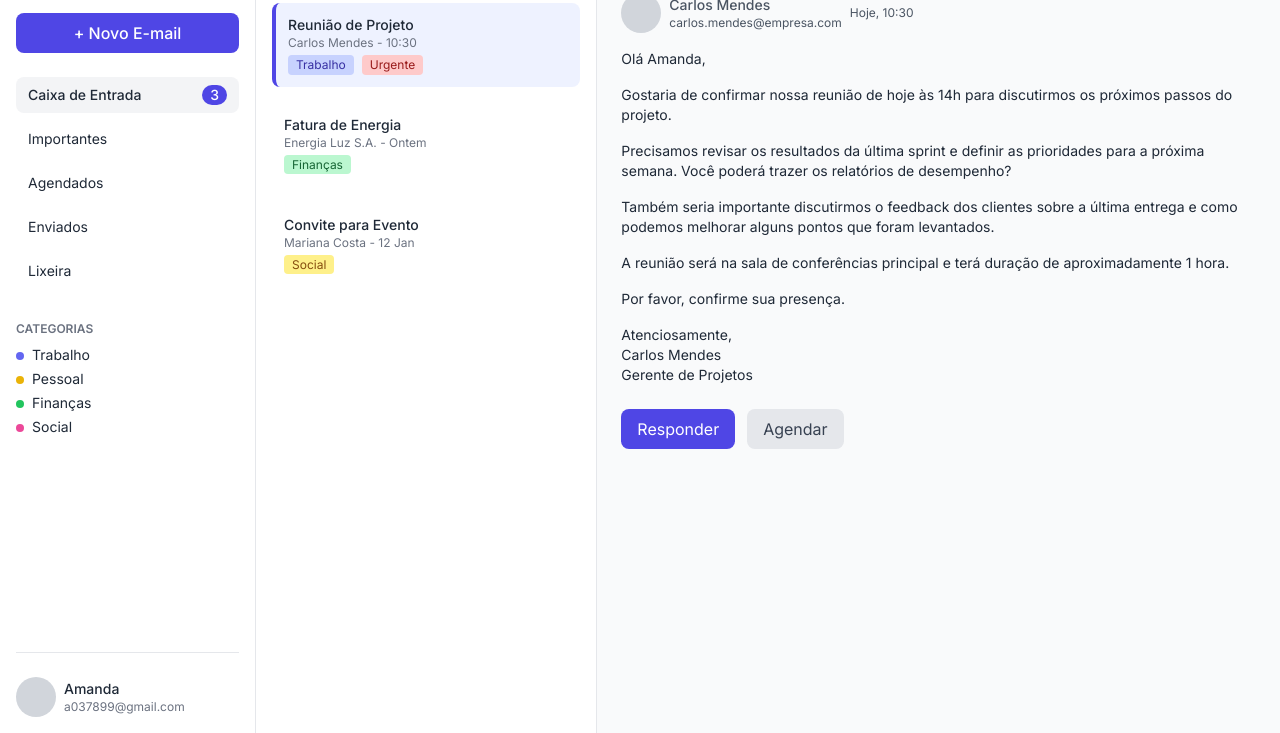
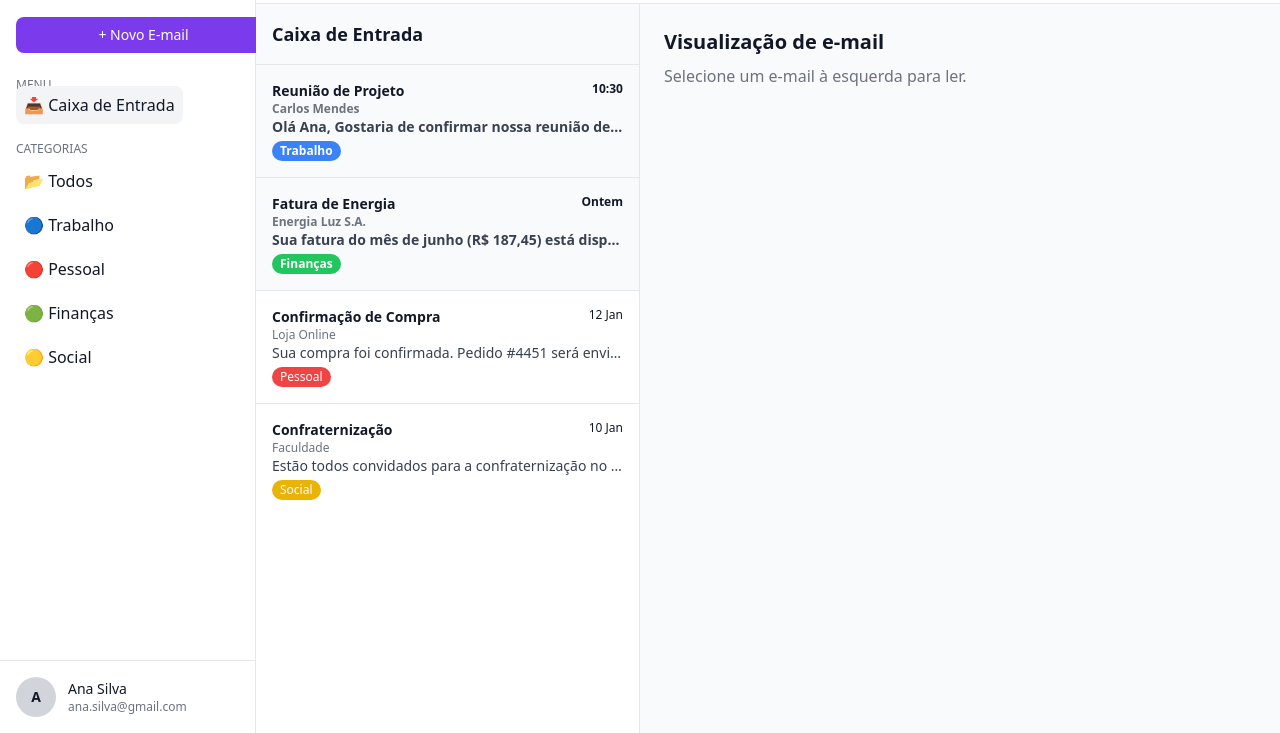
Before and after one commit to pandd4/Geni---Interface-de-Webmail, a plain HTML site: page index.html in a window 1280 px wide. Shown: the part 67-800 px from the top of the page. Drawn offline with nearby package versions, Linux system fonts and the light colour scheme.

Commit message:
Update index.html

```diff
--- a/index.html
+++ b/index.html
@@ -3,121 +3,182 @@
 <head>
   <meta charset="UTF-8" />
   <meta name="viewport" content="width=device-width, initial-scale=1.0" />
-  <title>Geni - Assistente de E-mail</title>
+  <title>Geni - Assistente de E-mail com IA</title>
   <script src="https://cdn.tailwindcss.com"></script>
-  <link rel="preconnect" href="https://fonts.googleapis.com">
-  <link rel="preconnect" href="https://fonts.gstatic.com" crossorigin>
-  <link href="https://fonts.googleapis.com/css2?family=Inter:wght@400;500;600;700&display=swap" rel="stylesheet">
   <style>
-    body { font-family: 'Inter', sans-serif; }
+    .email-item.unread {
+      font-weight: bold;
+      background-color: #f9fafb;
+    }
   </style>
 </head>
-<body class="bg-gray-50 text-gray-800">
-  <div class="flex h-screen">
-    <!-- Sidebar -->
-    <aside class="w-64 bg-white border-r border-gray-200 p-4 flex flex-col">
-      <div class="flex items-center space-x-2 mb-6">
-        <div class="bg-indigo-600 text-white p-2 rounded-full">
-          <svg class="w-6 h-6" fill="none" stroke="currentColor" stroke-width="2" viewBox="0 0 24 24">
-            <path stroke-linecap="round" stroke-linejoin="round" d="M12 4v16m8-8H4" />
-          </svg>
-        </div>
+<body class="flex h-screen bg-gray-50 text-gray-900">
+
+  <!-- Sidebar -->
+  <aside class="w-64 bg-white border-r flex flex-col justify-between">
+    <div>
+      <div class="flex items-center gap-2 p-4">
+        <div class="bg-violet-600 text-white rounded-full p-2 text-xl font-bold">⚡</div>
         <span class="text-xl font-semibold">Geni</span>
       </div>
-
-      <button class="bg-indigo-600 text-white px-4 py-2 rounded-lg font-medium mb-6 hover:bg-indigo-700">
+      <button class="mx-4 my-2 bg-violet-600 text-white px-4 py-2 rounded-lg w-full text-sm font-medium">
         + Novo E-mail
       </button>
 
-      <nav class="flex-1">
-        <ul class="space-y-2 text-sm">
-          <li><a href="#" class="flex items-center justify-between px-3 py-2 rounded-lg bg-gray-100 font-medium">Caixa de Entrada <span class="bg-indigo-600 text-white rounded-full px-2">3</span></a></li>
-          <li><a href="#" class="block px-3 py-2 hover:bg-gray-100 rounded-lg">Importantes</a></li>
-          <li><a href="#" class="block px-3 py-2 hover:bg-gray-100 rounded-lg">Agendados</a></li>
-          <li><a href="#" class="block px-3 py-2 hover:bg-gray-100 rounded-lg">Enviados</a></li>
-          <li><a href="#" class="block px-3 py-2 hover:bg-gray-100 rounded-lg">Lixeira</a></li>
-        </ul>
-
-        <div class="mt-8">
-          <p class="text-xs text-gray-500 uppercase mb-2 font-semibold">Categorias</p>
-          <ul class="space-y-1 text-sm">
-            <li><span class="inline-block w-2 h-2 rounded-full bg-indigo-500 mr-2"></span>Trabalho</li>
-            <li><span class="inline-block w-2 h-2 rounded-full bg-yellow-500 mr-2"></span>Pessoal</li>
-            <li><span class="inline-block w-2 h-2 rounded-full bg-green-500 mr-2"></span>Finanças</li>
-            <li><span class="inline-block w-2 h-2 rounded-full bg-pink-500 mr-2"></span>Social</li>
-          </ul>
-        </div>
+      <nav class="px-4 mt-4 space-y-1">
+        <h3 class="text-xs text-gray-500 uppercase">Menu</h3>
+        <a href="#" class="p-2 rounded-lg hover:bg-gray-100 bg-gray-100 font-medium">📥 Caixa de Entrada</a>
       </nav>
 
-      <div class="mt-auto flex items-center space-x-2 pt-6 border-t">
-        <div class="w-10 h-10 bg-gray-300 rounded-full"></div>
-        <div>
-          <p class="text-sm font-medium">Amanda</p>
-          <p class="text-xs text-gray-500">a037899@gmail.com</p>
-        </div>
+      <nav class="px-4 mt-6 space-y-1">
+        <h3 class="text-xs text-gray-500 uppercase">Categorias</h3>
+        <button onclick="filterEmails('all')" class="p-2 w-full text-left hover:bg-gray-100">📂 Todos</button>
+        <button onclick="filterEmails('Trabalho')" class="p-2 w-full text-left hover:bg-gray-100">🔵 Trabalho</button>
+        <button onclick="filterEmails('Pessoal')" class="p-2 w-full text-left hover:bg-gray-100">🔴 Pessoal</button>
+        <button onclick="filterEmails('Finanças')" class="p-2 w-full text-left hover:bg-gray-100">🟢 Finanças</button>
+        <button onclick="filterEmails('Social')" class="p-2 w-full text-left hover:bg-gray-100">🟡 Social</button>
+      </nav>
+    </div>
+    <div class="flex items-center gap-3 p-4 border-t">
+      <div class="bg-gray-300 w-10 h-10 rounded-full flex items-center justify-center text-sm font-semibold">A</div>
+      <div>
+        <p class="text-sm font-medium">Ana Silva</p>
+        <p class="text-xs text-gray-500">ana.silva@gmail.com</p>
       </div>
-    </aside>
+    </div>
+  </aside>
 
-    <!-- Main content -->
-    <main class="flex-1 flex overflow-hidden">
-      <!-- Email list -->
-      <div class="w-1/3 bg-white border-r border-gray-200 p-4 overflow-y-auto">
-        <div class="flex items-center mb-4">
-          <input type="text" placeholder="Pesquisar e-mails..." class="w-full px-3 py-2 border border-gray-300 rounded-lg text-sm" />
-        </div>
+  <!-- Main -->
+  <main class="flex-1 flex flex-col">
+    <!-- Header -->
+    <div class="p-4 border-b bg-white">
+      <input type="text" id="searchInput" placeholder="🔍 Pesquisar e-mails..." oninput="searchEmails(this.value)"
+        class="w-full md:w-1/2 p-2 border rounded-lg text-sm shadow-sm" />
+    </div>
 
-        <div class="space-y-4">
-          <div class="bg-indigo-50 p-3 rounded-lg border-l-4 border-indigo-600 cursor-pointer">
-            <p class="text-sm font-medium">Reunião de Projeto</p>
-            <p class="text-xs text-gray-500">Carlos Mendes - 10:30</p>
-            <div class="flex space-x-2 mt-1 text-xs">
-              <span class="bg-indigo-200 text-indigo-800 px-2 py-0.5 rounded">Trabalho</span>
-              <span class="bg-red-200 text-red-800 px-2 py-0.5 rounded">Urgente</span>
-            </div>
+    <!-- Content -->
+    <div class="flex flex-1 overflow-hidden">
+      <!-- Lista de Emails -->
+      <section class="w-96 border-r overflow-y-auto bg-white" id="emailList">
+        <div class="p-4 border-b font-semibold text-lg bg-gray-50">Caixa de Entrada</div>
+        <ul class="divide-y" id="emails">
+          <!-- Renderizado via JS -->
+        </ul>
+      </section>
+
+      <!-- Visualização -->
+      <section class="flex-1 p-6 overflow-y-auto bg-gray-50" id="emailContent">
+        <h1 class="text-xl font-bold mb-2">Visualização de e-mail</h1>
+        <p class="text-gray-500">Selecione um e-mail à esquerda para ler.</p>
+      </section>
+    </div>
+  </main>
+
+  <script>
+    const emailData = [
+      {
+        category: "Trabalho",
+        title: "Reunião de Projeto",
+        sender: "Carlos Mendes",
+        time: "10:30",
+        body: `Olá Ana,\n\nGostaria de confirmar nossa reunião de hoje às 14h para discutirmos os próximos passos do projeto.`,
+        read: false,
+      },
+      {
+        category: "Finanças",
+        title: "Fatura de Energia",
+        sender: "Energia Luz S.A.",
+        time: "Ontem",
+        body: `Sua fatura do mês de junho (R$ 187,45) está disponível.`,
+        read: false,
+      },
+      {
+        category: "Pessoal",
+        title: "Confirmação de Compra",
+        sender: "Loja Online",
+        time: "12 Jan",
+        body: `Sua compra foi confirmada. Pedido #4451 será enviado em até 2 dias.`,
+        read: true,
+      },
+      {
+        category: "Social",
+        title: "Confraternização",
+        sender: "Faculdade",
+        time: "10 Jan",
+        body: `Estão todos convidados para a confraternização no sábado.`,
+        read: true,
+      },
+    ];
+
+    let currentEmails = [...emailData];
+
+    const emailList = document.getElementById("emails");
+    const emailContent = document.getElementById("emailContent");
+
+    function renderEmails(data) {
+      emailList.innerHTML = "";
+      data.forEach((email, index) => {
+        const li = document.createElement("li");
+        li.className = `email-item p-4 hover:bg-gray-100 cursor-pointer ${
+          email.read ? "" : "unread"
+        }`;
+        li.dataset.index = index;
+        li.innerHTML = `
+          <div class="flex justify-between text-sm">
+            <span class="font-semibold">${email.title}</span>
+            <span class="text-xs">${email.time}</span>
           </div>
+          <p class="text-xs text-gray-500">${email.sender}</p>
+          <p class="text-sm text-gray-700 truncate">${email.body}</p>
+          <span class="inline-block mt-1 px-2 py-0.5 text-xs text-white rounded-full ${
+            email.category === "Trabalho"
+              ? "bg-blue-500"
+              : email.category === "Pessoal"
+              ? "bg-red-500"
+              : email.category === "Finanças"
+              ? "bg-green-500"
+              : "bg-yellow-500"
+          }">${email.category}</span>
+        `;
+        li.addEventListener("click", () => {
+          showEmail(email);
+          email.read = true;
+          renderEmails(currentEmails);
+        });
+        emailList.appendChild(li);
+      });
+    }
 
-          <div class="p-3 rounded-lg hover:bg-gray-100 cursor-pointer">
-            <p class="text-sm font-medium">Fatura de Energia</p>
-            <p class="text-xs text-gray-500">Energia Luz S.A. - Ontem</p>
-            <span class="bg-green-200 text-green-800 px-2 py-0.5 text-xs rounded">Finanças</span>
-          </div>
+    function showEmail(email) {
+      emailContent.innerHTML = `
+        <h2 class="text-2xl font-bold mb-1">${email.title}</h2>
+        <p class="text-sm text-gray-600">${email.sender} - ${email.time}</p>
+        <hr class="my-4" />
+        <pre class="whitespace-pre-wrap text-sm">${email.body}</pre>
+      `;
+    }
 
-          <div class="p-3 rounded-lg hover:bg-gray-100 cursor-pointer">
-            <p class="text-sm font-medium">Convite para Evento</p>
-            <p class="text-xs text-gray-500">Mariana Costa - 12 Jan</p>
-            <span class="bg-yellow-200 text-yellow-800 px-2 py-0.5 text-xs rounded">Social</span>
-          </div>
-        </div>
-      </div>
+    function filterEmails(category) {
+      currentEmails =
+        category === "all"
+          ? [...emailData]
+          : emailData.filter((e) => e.category === category);
+      renderEmails(currentEmails);
+      emailContent.innerHTML = `<h1 class="text-xl font-bold mb-2">Visualização de e-mail</h1><p class="text-gray-500">Selecione um e-mail à esquerda para ler.</p>`;
+    }
 
-      <!-- Email view -->
-      <div class="flex-1 p-6 overflow-y-auto">
-        <h2 class="text-xl font-semibold mb-2">Reunião de Projeto</h2>
-        <div class="flex items-center space-x-2 text-sm text-gray-600 mb-4">
-          <div class="w-10 h-10 bg-gray-300 rounded-full"></div>
-          <div>
-            <p class="font-medium">Carlos Mendes</p>
-            <p class="text-xs">carlos.mendes@empresa.com</p>
-          </div>
-          <span class="ml-auto text-xs">Hoje, 10:30</span>
-        </div>
+    function searchEmails(query) {
+      const results = currentEmails.filter(
+        (email) =>
+          email.title.toLowerCase().includes(query.toLowerCase()) ||
+          email.sender.toLowerCase().includes(query.toLowerCase()) ||
+          email.body.toLowerCase().includes(query.toLowerCase())
+      );
+      renderEmails(results);
+    }
 
-        <div class="text-sm space-y-4">
-          <p>Olá Amanda,</p>
-          <p>Gostaria de confirmar nossa reunião de hoje às 14h para discutirmos os próximos passos do projeto.</p>
-          <p>Precisamos revisar os resultados da última sprint e definir as prioridades para a próxima semana. Você poderá trazer os relatórios de desempenho?</p>
-          <p>Também seria importante discutirmos o feedback dos clientes sobre a última entrega e como podemos melhorar alguns pontos que foram levantados.</p>
-          <p>A reunião será na sala de conferências principal e terá duração de aproximadamente 1 hora.</p>
-          <p>Por favor, confirme sua presença.</p>
-          <p>Atenciosamente,<br/>Carlos Mendes<br/>Gerente de Projetos</p>
-        </div>
-
-        <div class="mt-6 flex space-x-3">
-          <button class="bg-indigo-600 text-white px-4 py-2 rounded-lg hover:bg-indigo-700">Responder</button>
-          <button class="bg-gray-200 text-gray-700 px-4 py-2 rounded-lg hover:bg-gray-300">Agendar</button>
-        </div>
-      </div>
-    </main>
-  </div>
+    // Inicializar
+    renderEmails(currentEmails);
+  </script>
 </body>
 </html>
```
